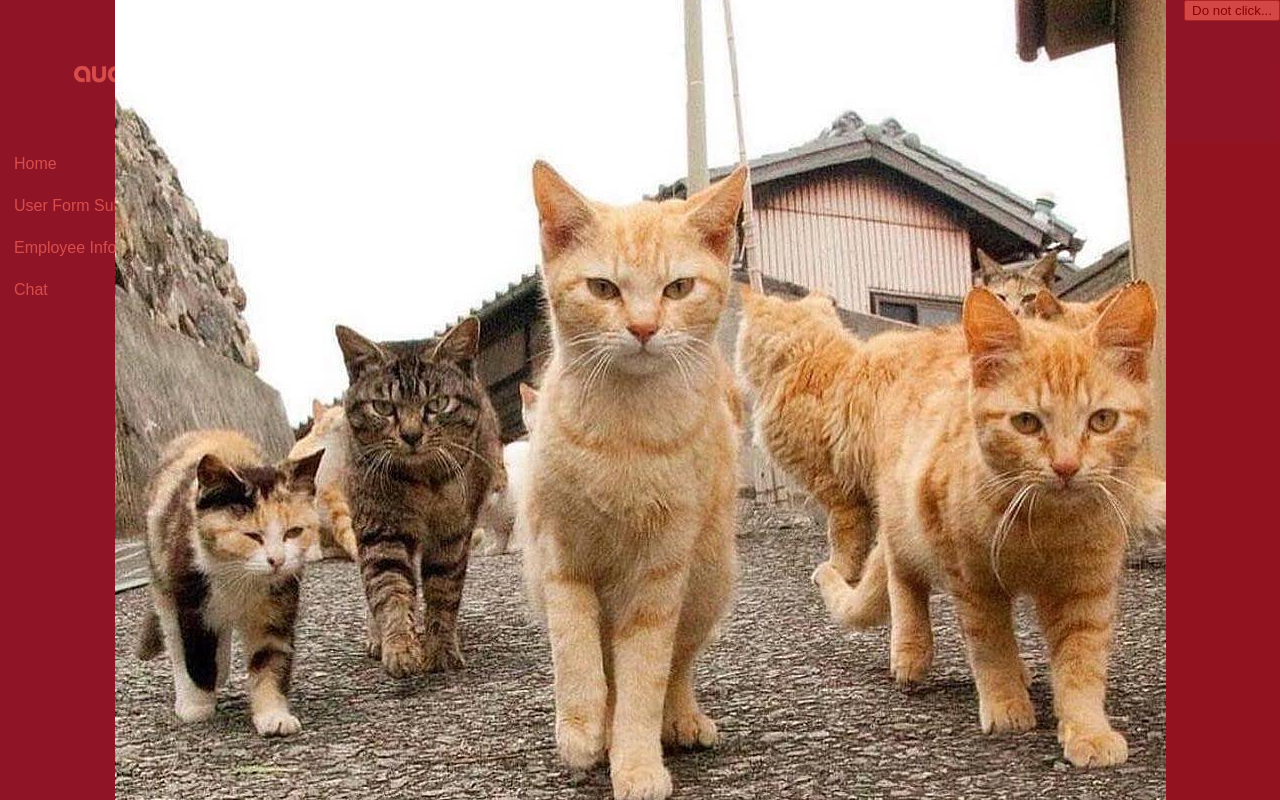
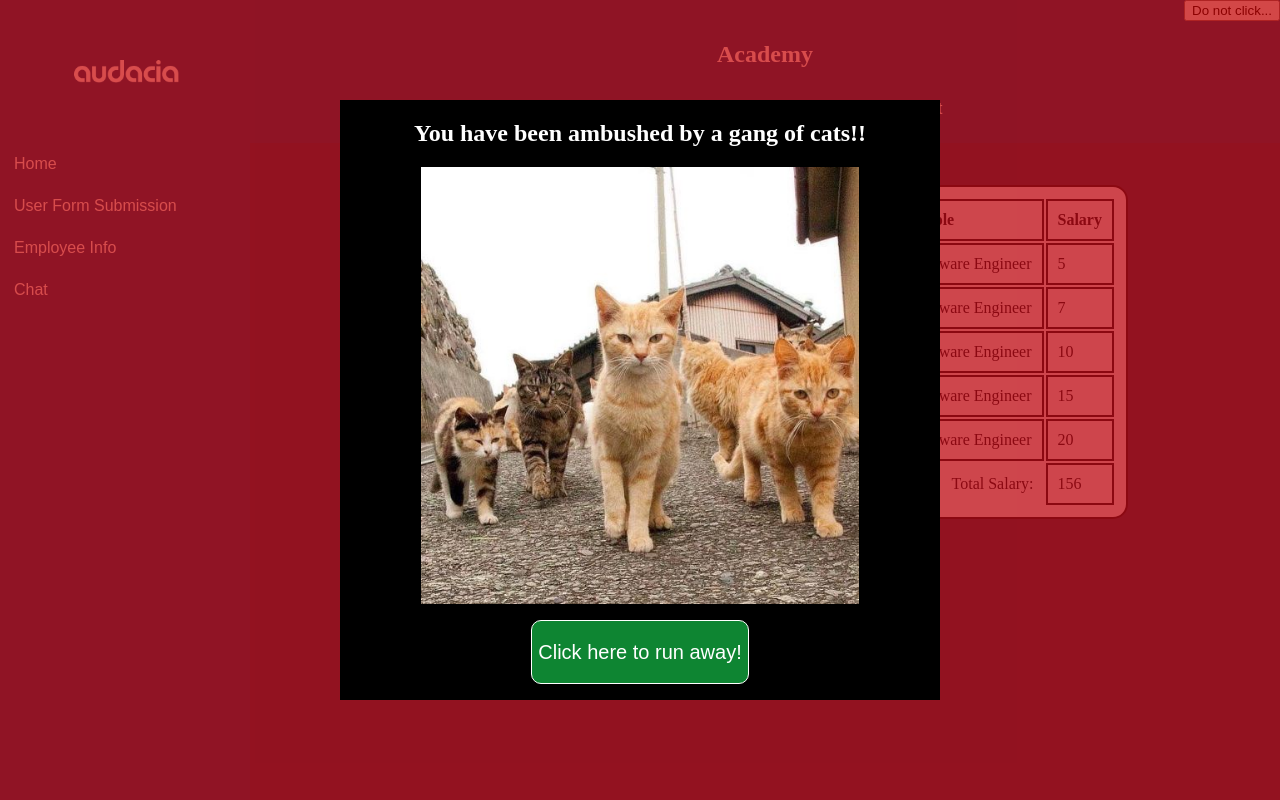
Before and after one commit to Sam-Clayton-Audacia/Vue-book-app, a Vue app: page /employee-info in a window 1280 px wide. Both pictures are taken after a click on the button "Do not click...". Built offline with nearby package versions, Linux system fonts and the light colour scheme.

Commit message:
feat: made modal more dynamic

```diff
--- a/src/components/employeeTable.vue
+++ b/src/components/employeeTable.vue
@@ -315,11 +315,11 @@ td {
 table {
   margin: 0 auto;
   padding: 10px;
-  background-color: rgb(26, 40, 65);
+  background-color: rgb(221, 233, 255);
   border: 2px solid;
   border-radius: 15px;
   display: table;
-  color: white;
+  color: rgb(0, 27, 58);
 }
 #totalSalary {
   text-align: right;
--- a/src/components/modal.vue
+++ b/src/components/modal.vue
@@ -13,11 +13,11 @@ const closeModal = () => {
 <template>
   <button @click="openModal()">Do not click...</button>
 
-  <div v-if="isModalOpen" class="modal-overlay" @click="closeModal()">
+  <div v-if="isModalOpen" class="modal-overlay">
     <div class="modal">
       <h2>You have been ambushed by a gang of cats!!</h2>
       <img src="../img/cat-gang.jpg" />
-      <button class="close-button" @click="closeModal()">Run away!</button>
+      <button class="close-button" @click="closeModal()">Click here to run away!</button>
     </div>
   </div>
 </template>
@@ -27,25 +27,44 @@ const closeModal = () => {
   position: fixed;
   inset: 0;
   display: flex;
-
   justify-content: center;
   align-items: center;
   background-color: rgba(200, 0, 0, 0.7);
 }
+@media (min-width: 600px) {
+}
 
+@media (max-width: 600px) {
+}
 .modal {
   text-align: center;
   color: white;
   background-color: black;
   display: flex;
   flex-direction: column;
+  justify-content: center;
+  align-items: center;
+  width: 600px;
+  max-width: 80%;
+  height: 600px;
+  max-height: 80%;
+}
+
+.modal img {
+  width: 100%;
+  flex: 1;
+  min-height: 0;
+  object-fit: contain;
+  margin-bottom: 1rem;
 }
 
 .modal button {
   height: 4rem;
-  background-color: black;
+  background-color: rgb(14, 133, 50);
   color: white;
-  border: none;
+  border: 1px solid white;
+  border-radius: 10px;
   font-size: 125%;
+  margin-bottom: 1rem;
 }
 </style>
--- a/src/components/sidebar.vue
+++ b/src/components/sidebar.vue
@@ -20,16 +20,13 @@
 </template>
 
 <style scoped>
-.sidebar {
-  width: 18rem;
-}
-
 .nav-button,
 p {
   text-decoration: none;
   text-align: center;
   color: white;
 }
+
 ul li {
   margin: 0;
 }
```
Also changed, not shown: src/img/cat-gang.jpg.
